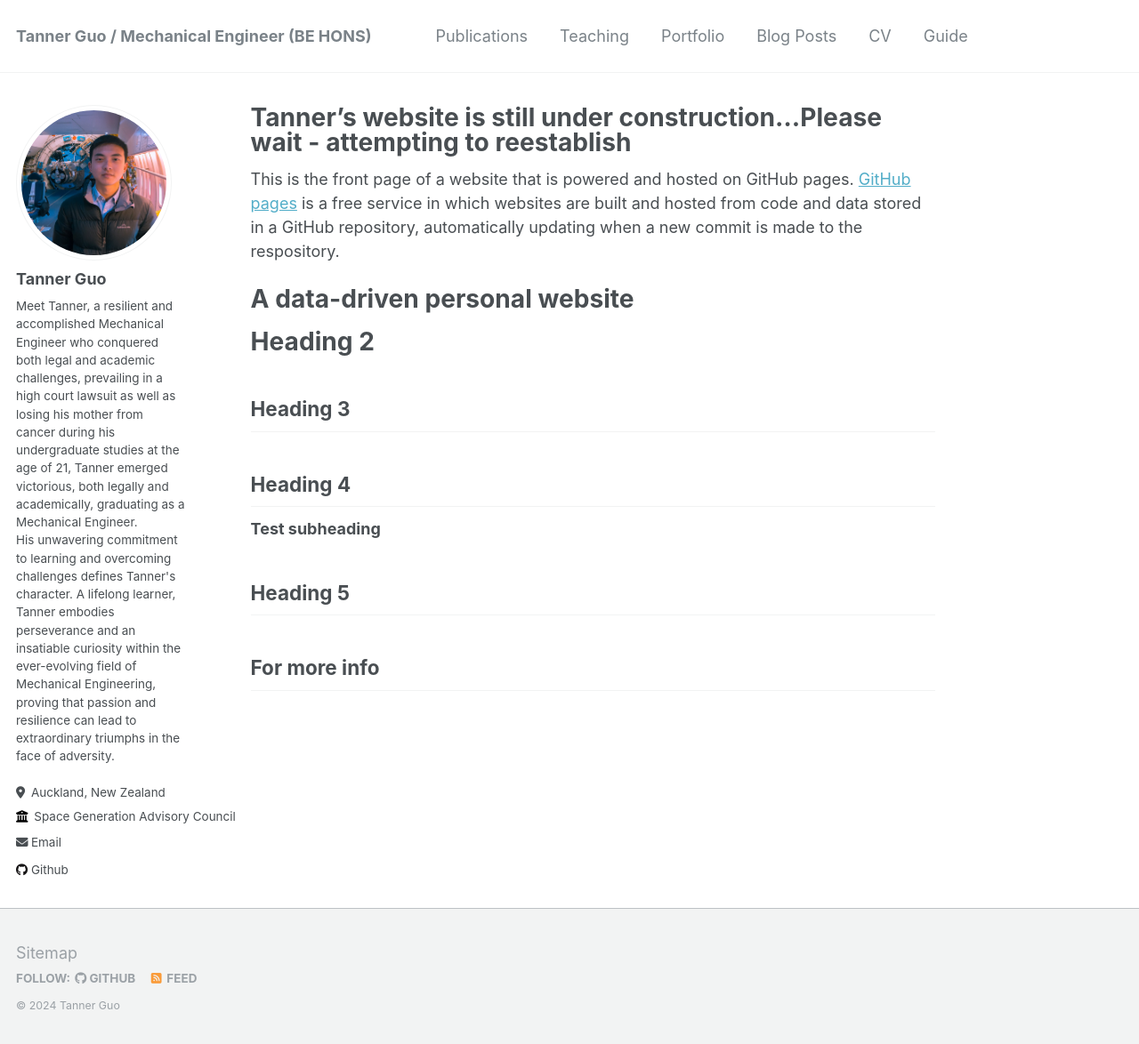
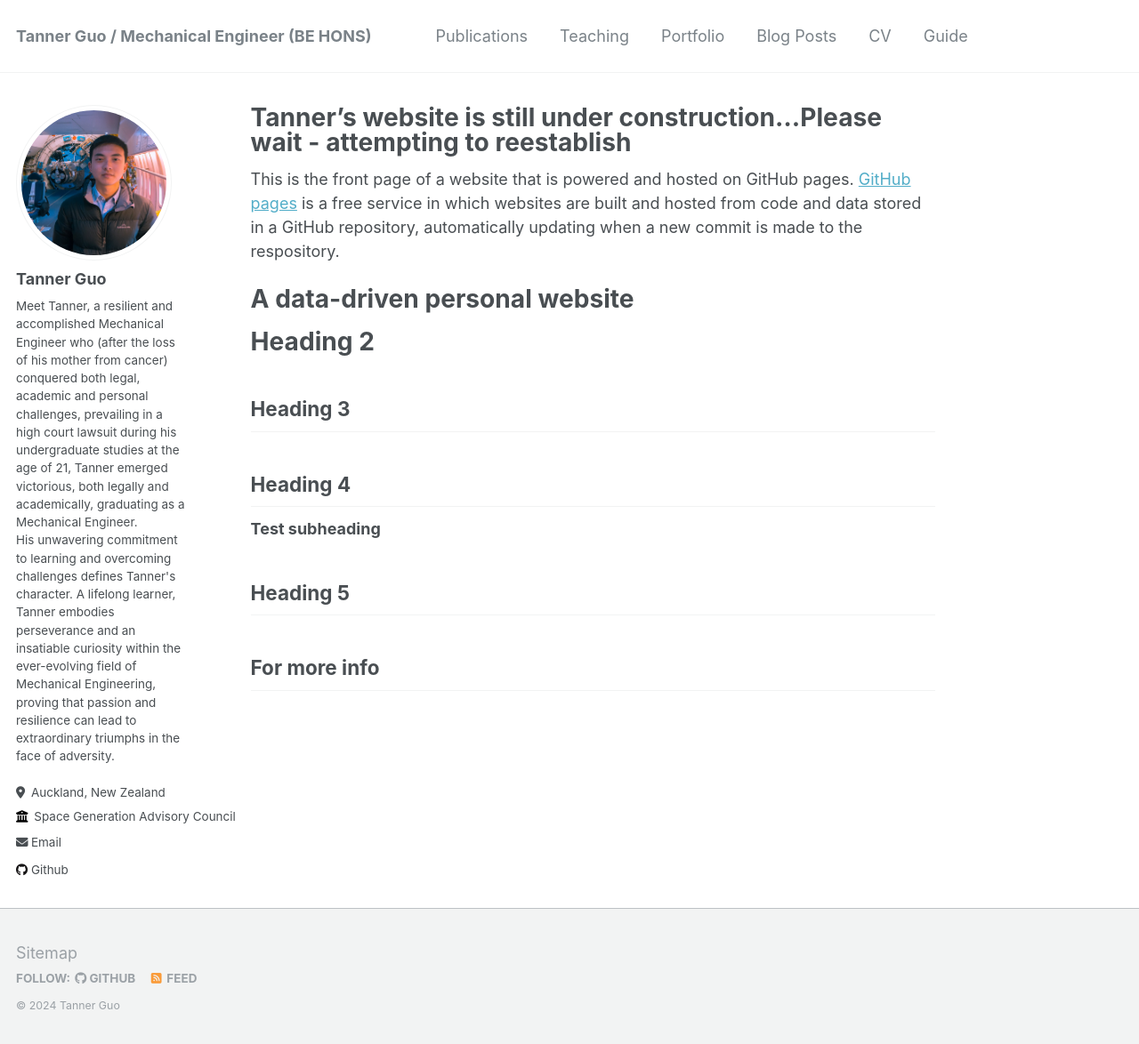
Before and after one commit to Tannerguo/tannerguo.github.io, a Jekyll site: the page built from _pages/about.md, in a window 1280 px wide and 1177 px high. Shown: the top 1174 px of the window at 89% size. Built offline with Jekyll 4.4.1, drawn with Linux system fonts in a browser that asks for light colours.

Commit message:
Update _config.yml

```diff
--- a/_config.yml
+++ b/_config.yml
@@ -24,7 +24,7 @@ author:
   avatar           : "profile.png"
   name             : "Tanner Guo"
   pronouns         : # example: "she/her"
-  bio              : "Meet Tanner, a resilient and accomplished Mechanical Engineer who conquered both legal and academic challenges, prevailing in a high court lawsuit as well as losing his mother from cancer during his undergraduate studies at the age of 21, Tanner emerged victorious, both legally and academically, graduating as a Mechanical Engineer.</br> His unwavering commitment to learning and overcoming challenges defines Tanner's character. A lifelong learner, Tanner embodies perseverance and an insatiable curiosity within the ever-evolving field of Mechanical Engineering, proving that passion and resilience can lead to extraordinary triumphs in the face of adversity."
+  bio              : "Meet Tanner, a resilient and accomplished Mechanical Engineer who (after the loss of his mother from cancer) conquered both legal, academic and personal challenges, prevailing in a high court lawsuit during his undergraduate studies at the age of 21, Tanner emerged victorious, both legally and academically, graduating as a Mechanical Engineer.</br> His unwavering commitment to learning and overcoming challenges defines Tanner's character. A lifelong learner, Tanner embodies perseverance and an insatiable curiosity within the ever-evolving field of Mechanical Engineering, proving that passion and resilience can lead to extraordinary triumphs in the face of adversity."
   location         : "Auckland, New Zealand"
   employer         : "Space Generation Advisory Council"
   uri              : # URL
```
